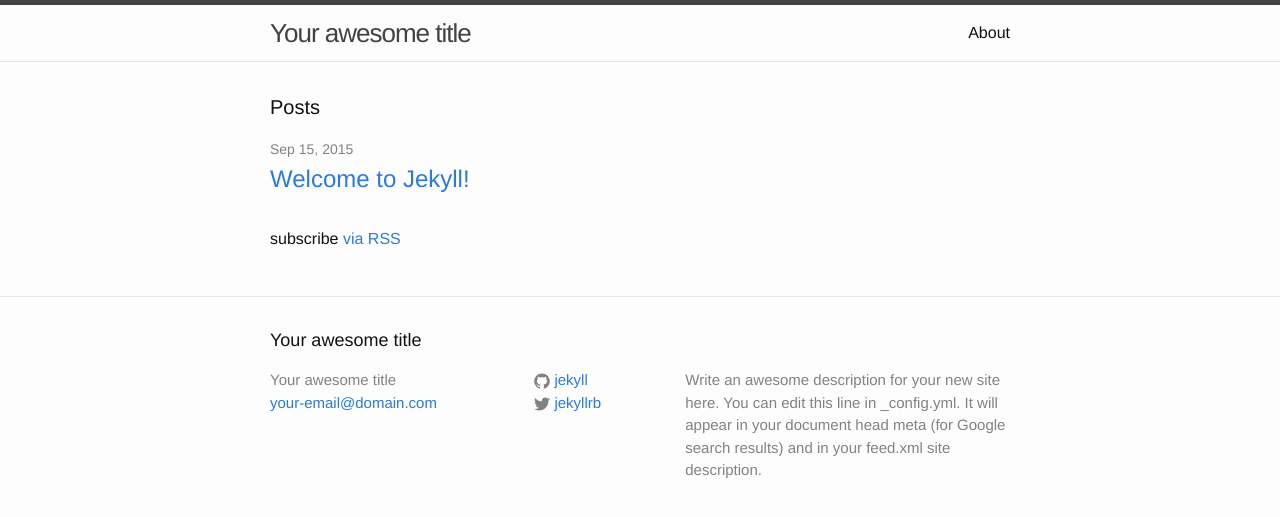
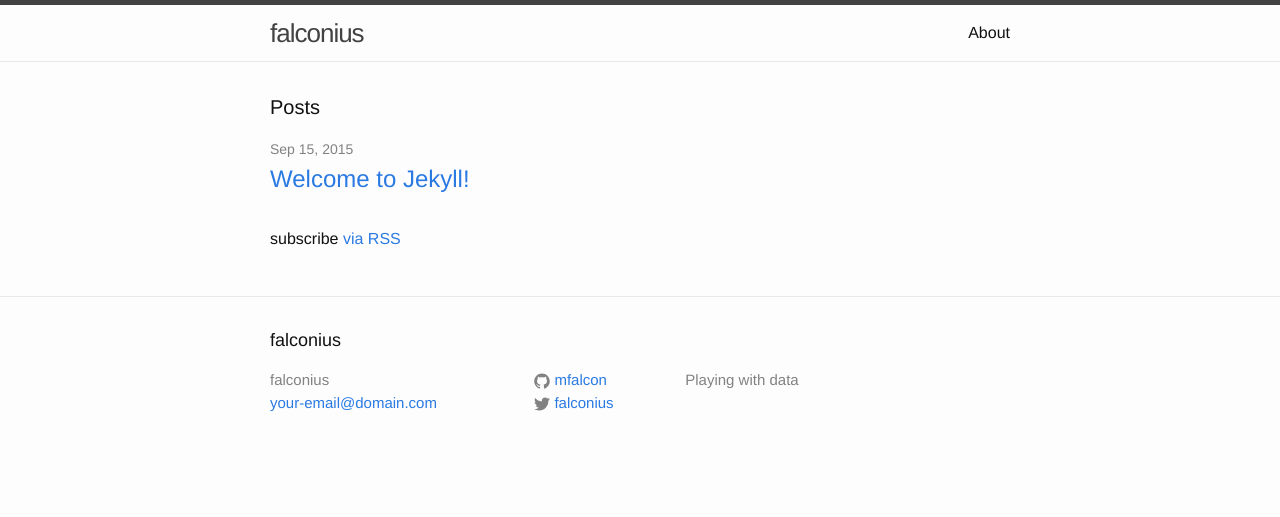
Before and after one commit to mfalcon/mfalcon.github.io, a Jekyll site: the page built from index.html, in a window 1280 px wide. Shown: the top 517 px of the page. Built offline with Jekyll 4.4.1, drawn with Linux system fonts in a browser that asks for light colours.

Commit message:
config added

```diff
--- a/_config.yml
+++ b/_config.yml
@@ -1,14 +1,12 @@
 # Site settings
-title: Your awesome title
+title: falconius
 email: your-email@domain.com
 description: > # this means to ignore newlines until "baseurl:"
-  Write an awesome description for your new site here. You can edit this
-  line in _config.yml. It will appear in your document head meta (for
-  Google search results) and in your feed.xml site description.
-baseurl: "" # the subpath of your site, e.g. /blog/
-url: "http://yourdomain.com" # the base hostname & protocol for your site
-twitter_username: jekyllrb
-github_username:  jekyll
+  Playing with data
+baseurl: "http://mfalcon.github.io/" # the subpath of your site, e.g. /blog/
+url: "http://falconius.com" # the base hostname & protocol for your site
+twitter_username: falconius
+github_username:  mfalcon
 
 # Build settings
 markdown: kramdown
```
